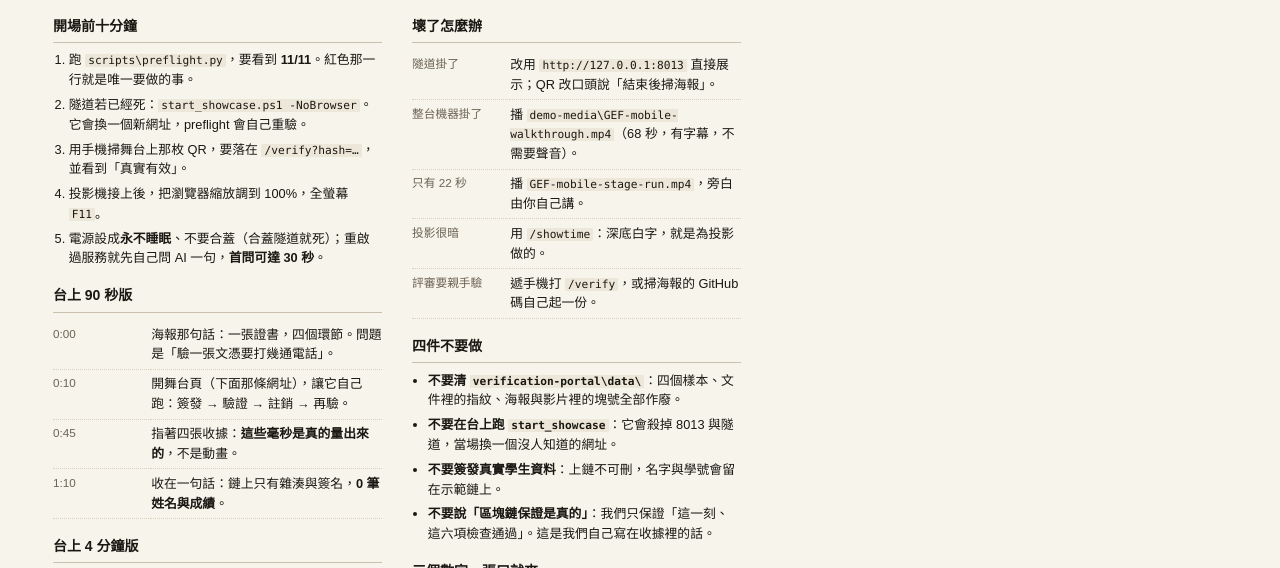
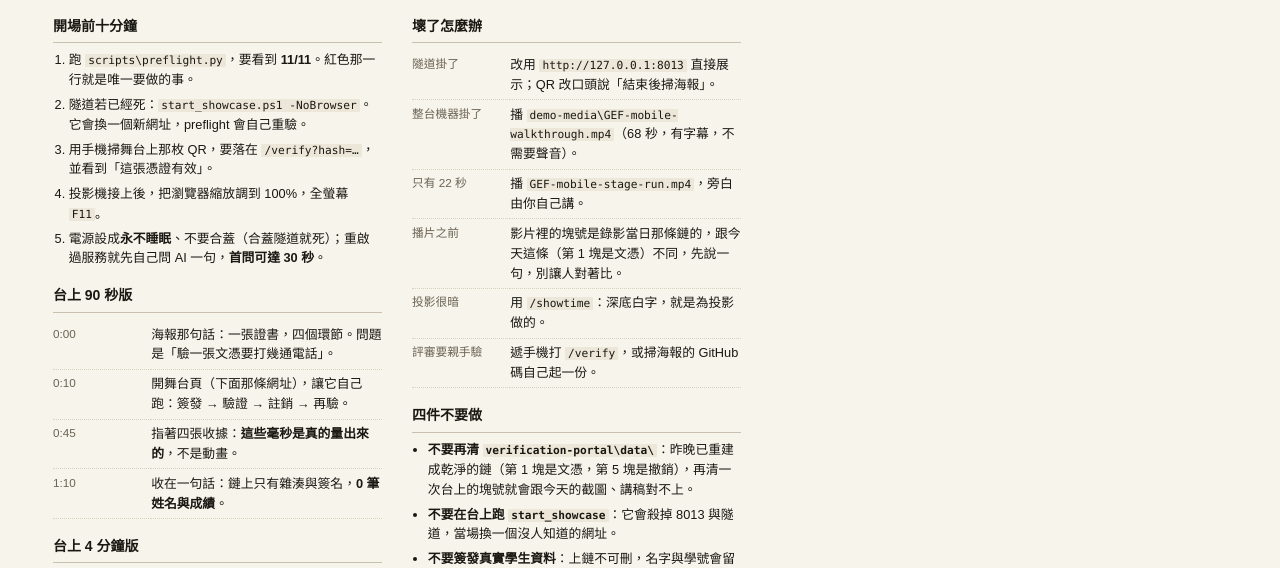
Before and after one commit to JohnnyYau/gef-mobile-credential-portal, a plain HTML site: page slides_work_v2/run_sheet.html in a window 1280 px wide. Shown: the part 164-732 px from the top of the page. Drawn offline with Linux system fonts and the light colour scheme.

Commit message:
Docs: record the booth chain state, fix the verdict wording on the run sheet, flag the videos' block numbers

```diff
--- a/slides_work_v2/run_sheet.html
+++ b/slides_work_v2/run_sheet.html
@@ -51,7 +51,7 @@
       <ol>
         <li>跑 <code>scripts\preflight.py</code>，要看到 <b>11/11</b>。紅色那一行就是唯一要做的事。</li>
         <li>隧道若已經死：<code>start_showcase.ps1 -NoBrowser</code>。它會換一個新網址，preflight 會自己重驗。</li>
-        <li>用手機掃舞台上那枚 QR，要落在 <code>/verify?hash=…</code>，並看到「真實有效」。</li>
+        <li>用手機掃舞台上那枚 QR，要落在 <code>/verify?hash=…</code>，並看到「這張憑證有效」。</li>
         <li>投影機接上後，把瀏覽器縮放調到 100%，全螢幕 <code>F11</code>。</li>
         <li>電源設成<b>永不睡眠</b>、不要合蓋（合蓋隧道就死）；重啟過服務就先自己問 AI 一句，<b>首問可達 30 秒</b>。</li>
       </ol>
@@ -97,6 +97,7 @@
         <tr><td class="t">隧道掛了</td><td>改用 <code>http://127.0.0.1:8013</code> 直接展示；QR 改口頭說「結束後掃海報」。</td></tr>
         <tr><td class="t">整台機器掛了</td><td>播 <code>demo-media\GEF-mobile-walkthrough.mp4</code>（68 秒，有字幕，不需要聲音）。</td></tr>
         <tr><td class="t">只有 22 秒</td><td>播 <code>GEF-mobile-stage-run.mp4</code>，旁白由你自己講。</td></tr>
+        <tr><td class="t">播片之前</td><td>影片裡的塊號是錄影當日那條鏈的，跟今天這條（第 1 塊是文憑）不同，先說一句，別讓人對著比。</td></tr>
         <tr><td class="t">投影很暗</td><td>用 <code>/showtime</code>：深底白字，就是為投影做的。</td></tr>
         <tr><td class="t">評審要親手驗</td><td>遞手機打 <code>/verify</code>，或掃海報的 GitHub 碼自己起一份。</td></tr>
       </table>
@@ -105,7 +106,7 @@
     <section>
       <h2>四件不要做</h2>
       <ul>
-        <li><b>不要清 <code>verification-portal\data\</code></b>：四個樣本、文件裡的指紋、海報與影片裡的塊號全部作廢。</li>
+        <li><b>不要再清 <code>verification-portal\data\</code></b>：昨晚已重建成乾淨的鏈（第 1 塊是文憑，第 5 塊是撤銷），再清一次台上的塊號就會跟今天的截圖、講稿對不上。</li>
         <li><b>不要在台上跑 <code>start_showcase</code></b>：它會殺掉 8013 與隧道，當場換一個沒人知道的網址。</li>
         <li><b>不要簽發真實學生資料</b>：上鏈不可刪，名字與學號會留在示範鏈上。</li>
         <li><b>不要說「區塊鏈保證是真的」</b>：我們只保證「這一刻、這六項檢查通過」。這是我們自己寫在收據裡的話。</li>
```
Also changed, not shown: 2 other files.
